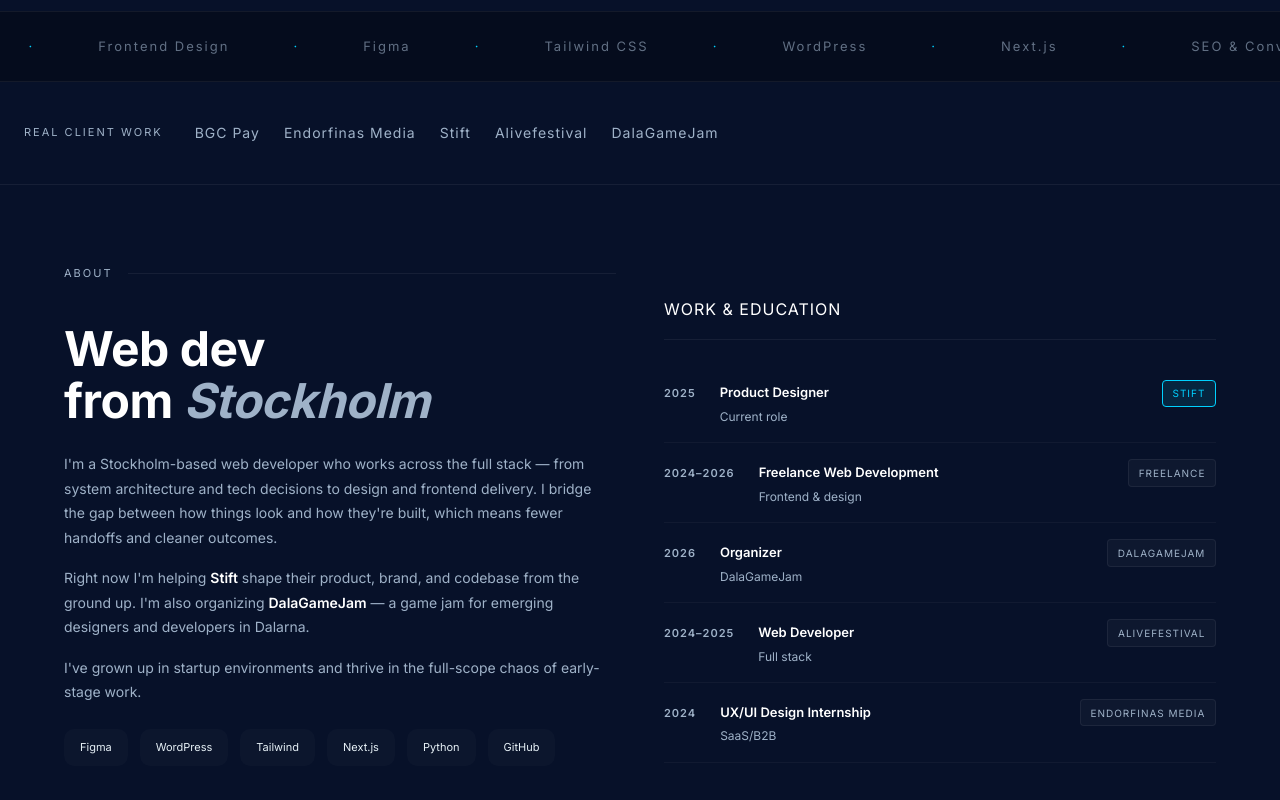
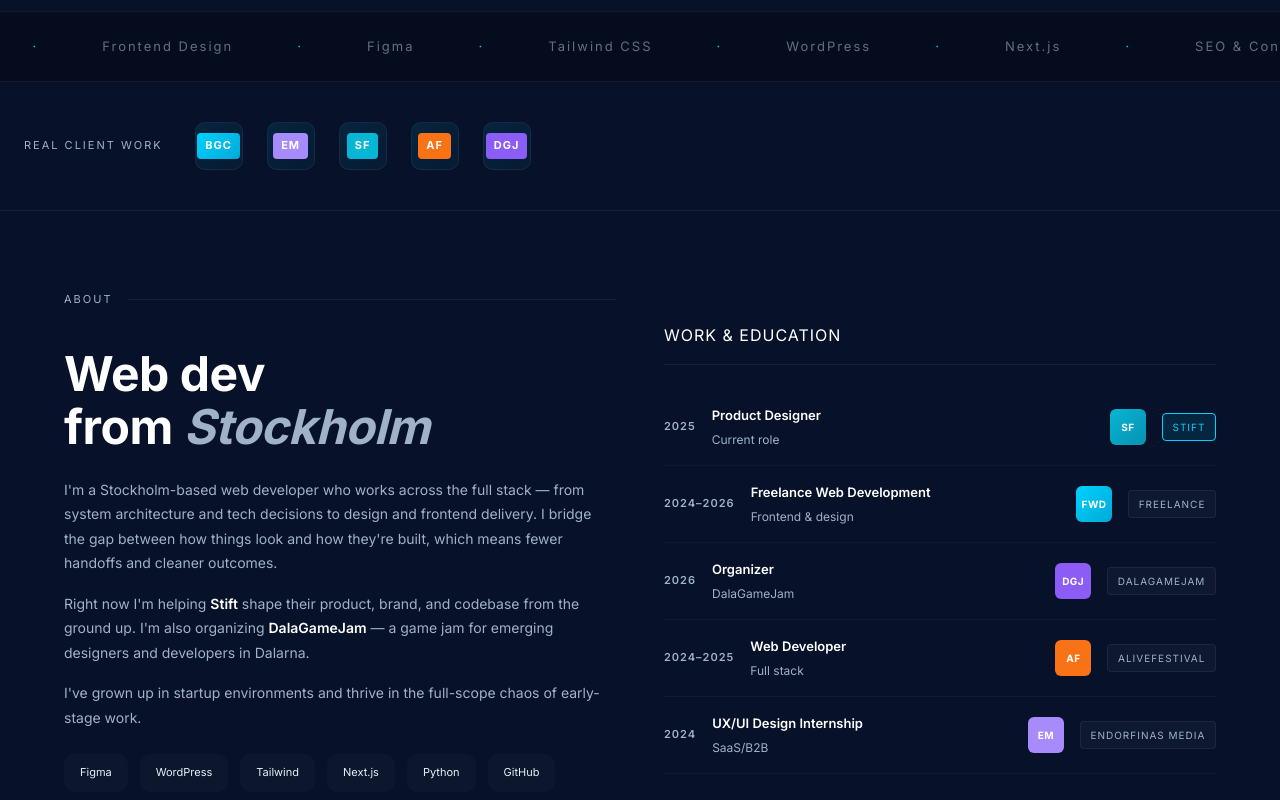
Before and after one commit to BusterSthlm/BusterSthlm.github.io, a plain HTML site: page index.html in a window 1280 px wide. Shown: the part 600-1400 px from the top of the page. Drawn offline with Linux system fonts and the light colour scheme.

Commit message:
Add client & work logos, compact certs section, constrain contact width

```diff
--- a/css/style.css
+++ b/css/style.css
@@ -324,16 +324,33 @@
   justify-content: center;
 }
 
-.client-pill {
-  font-family: var(--ff);
-  font-size: 14px;
-  letter-spacing: 1px;
-  color: var(--muted);
-  transition: color 0.2s;
+.client-logo {
+  width: 48px;
+  height: 48px;
+  border-radius: 10px;
+  background: linear-gradient(135deg, rgba(0, 209, 255, 0.1), rgba(0, 209, 255, 0.05));
+  border: 1px solid var(--line);
+  display: flex;
+  align-items: center;
+  justify-content: center;
+  transition: all 0.2s;
+  cursor: pointer;
 }
 
-.client-pill:hover {
-  color: var(--accent);
+.client-logo:hover {
+  border-color: var(--accent);
+  background: linear-gradient(135deg, rgba(0, 209, 255, 0.2), rgba(0, 209, 255, 0.1));
+}
+
+.client-logo-txt {
+  font-family: var(--ff);
+  font-size: 11px;
+  font-weight: 700;
+  letter-spacing: 1px;
+  color: var(--white);
+  background: linear-gradient(135deg, var(--accent), #00a9d6);
+  padding: 0.25rem 0.5rem;
+  border-radius: 4px;
 }
 
 @media (min-width: 1024px) {
@@ -569,11 +586,11 @@
 
 .exp-row {
   display: grid;
-  grid-template-columns: auto 1fr auto;
-  gap: 1.5rem;
+  grid-template-columns: auto 1fr auto auto;
+  gap: 1rem;
   padding: 1rem 0;
   border-bottom: 1px solid rgba(255, 255, 255, 0.04);
-  align-items: baseline;
+  align-items: center;
 }
 
 .exp-year {
@@ -616,6 +633,24 @@
   border-color: var(--accent);
 }
 
+.exp-logo {
+  width: 36px;
+  height: 36px;
+  border-radius: 6px;
+  background: linear-gradient(135deg, var(--accent), #00a9d6);
+  display: flex;
+  align-items: center;
+  justify-content: center;
+  font-size: 10px;
+  font-weight: 700;
+  color: var(--white);
+  letter-spacing: 0.5px;
+}
+
+.exp-logo.accent {
+  background: linear-gradient(135deg, #06b6d4, #0891b2);
+}
+
 @media (min-width: 1024px) {
   .about-inner {
     grid-template-columns: 1fr 1fr;
@@ -624,6 +659,10 @@
 }
 
 /* ========== CONTACT ========== */
+.contact {
+  padding: 3.5rem 1.5rem;
+}
+
 .contact-inner {
   display: grid;
   grid-template-columns: 1fr;
@@ -915,13 +954,14 @@
 
 /* ========== CERTS ========== */
 .certs {
-  padding: 3rem 1.5rem;
+  padding: 2.5rem 1.5rem;
   border-bottom: 1px solid var(--line);
   background: rgba(0, 0, 0, 0.5);
 }
 
 .certs .section-tag {
   color: rgba(255, 255, 255, 0.4);
+  margin-bottom: 1rem;
 }
 
 .certs .section-tag::after {
@@ -930,23 +970,23 @@
 
 .certs-heading {
   font-family: var(--ff);
-  font-size: clamp(28px, 5vw, 48px);
+  font-size: clamp(20px, 4vw, 32px);
   color: var(--white);
   letter-spacing: -0.5px;
   line-height: 1.1;
-  margin-bottom: 2.5rem;
+  margin-bottom: 1.5rem;
 }
 
 .certs-grid {
   display: grid;
   grid-template-columns: 1fr;
-  gap: 1rem;
+  gap: 0.75rem;
 }
 
 .cert-card {
   background: rgba(255, 255, 255, 0.05);
   border: 1px solid rgba(255, 255, 255, 0.08);
-  padding: 1.5rem;
+  padding: 1rem;
   transition: all 0.2s;
   border-radius: 8px;
 }
@@ -957,22 +997,22 @@
 }
 
 .cert-icon {
-  font-size: 28px;
-  margin-bottom: 1rem;
+  font-size: 24px;
+  margin-bottom: 0.75rem;
   display: block;
 }
 
 .cert-name {
-  font-size: 13px;
+  font-size: 12px;
   color: var(--white);
-  line-height: 1.5;
+  line-height: 1.4;
   font-weight: 600;
 }
 
 .cert-issuer {
-  font-size: 11px;
+  font-size: 10px;
   color: rgba(255, 255, 255, 0.4);
-  margin-top: 0.5rem;
+  margin-top: 0.4rem;
   letter-spacing: 0.5px;
 }
 
--- a/index.html
+++ b/index.html
@@ -60,11 +60,11 @@
     <div class="clients">
       <span class="clients-label">Real client work</span>
       <div class="clients-logos">
-        <span class="client-pill">BGC Pay</span>
-        <span class="client-pill">Endorfinas Media</span>
-        <span class="client-pill">Stift</span>
-        <span class="client-pill">Alivefestival</span>
-        <span class="client-pill">DalaGameJam</span>
+        <div class="client-logo"><span class="client-logo-txt">BGC</span></div>
+        <div class="client-logo"><span class="client-logo-txt" style="background:#a78bfa">EM</span></div>
+        <div class="client-logo"><span class="client-logo-txt" style="background:#06b6d4">SF</span></div>
+        <div class="client-logo"><span class="client-logo-txt" style="background:#f97316">AF</span></div>
+        <div class="client-logo"><span class="client-logo-txt" style="background:#8b5cf6">DGJ</span></div>
       </div>
     </div>
 
@@ -89,11 +89,11 @@
         <div>
           <div class="exp-section">
             <div class="exp-heading">Work & Education</div>
-            <div class="exp-row"><span class="exp-year">2025</span><div class="exp-role">Product Designer<small>Current role</small></div><span class="exp-company accent">Stift</span></div>
-            <div class="exp-row"><span class="exp-year">2024–2026</span><div class="exp-role">Freelance Web Development<small>Frontend & design</small></div><span class="exp-company">Freelance</span></div>
-            <div class="exp-row"><span class="exp-year">2026</span><div class="exp-role">Organizer<small>DalaGameJam</small></div><span class="exp-company">DalaGameJam</span></div>
-            <div class="exp-row"><span class="exp-year">2024–2025</span><div class="exp-role">Web Developer<small>Full stack</small></div><span class="exp-company">Alivefestival</span></div>
-            <div class="exp-row"><span class="exp-year">2024</span><div class="exp-role">UX/UI Design Internship<small>SaaS/B2B</small></div><span class="exp-company">Endorfinas Media</span></div>
+            <div class="exp-row"><span class="exp-year">2025</span><div class="exp-role">Product Designer<small>Current role</small></div><div class="exp-logo accent">SF</div><span class="exp-company accent">Stift</span></div>
+            <div class="exp-row"><span class="exp-year">2024–2026</span><div class="exp-role">Freelance Web Development<small>Frontend & design</small></div><div class="exp-logo">FWD</div><span class="exp-company">Freelance</span></div>
+            <div class="exp-row"><span class="exp-year">2026</span><div class="exp-role">Organizer<small>DalaGameJam</small></div><div class="exp-logo" style="background:#8b5cf6">DGJ</div><span class="exp-company">DalaGameJam</span></div>
+            <div class="exp-row"><span class="exp-year">2024–2025</span><div class="exp-role">Web Developer<small>Full stack</small></div><div class="exp-logo" style="background:#f97316">AF</div><span class="exp-company">Alivefestival</span></div>
+            <div class="exp-row"><span class="exp-year">2024</span><div class="exp-role">UX/UI Design Internship<small>SaaS/B2B</small></div><div class="exp-logo" style="background:#a78bfa">EM</div><span class="exp-company">Endorfinas Media</span></div>
           </div>
         </div>
       </div>
@@ -216,12 +216,12 @@
     <section class="certs">
       <div class="container">
         <div class="section-tag">Recognition</div>
-        <h2 class="certs-heading">Certificates &<br>Hackathons</h2>
+        <h2 class="certs-heading">Certificates & Hackathons</h2>
         <div class="certs-grid">
-          <div class="cert-card"><span class="cert-icon">🎨</span><div class="cert-name">Google UX Design Certificate</div><div class="cert-issuer">Coursera · 2024</div></div>
+          <div class="cert-card"><span class="cert-icon">🎨</span><div class="cert-name">Google UX Design</div><div class="cert-issuer">Coursera · 2024</div></div>
           <div class="cert-card"><span class="cert-icon">🏆</span><div class="cert-name">Rabbit Hole Hackathon</div><div class="cert-issuer">Finalist · 2024</div></div>
           <div class="cert-card"><span class="cert-icon">🤖</span><div class="cert-name">Microsoft AI Fundamentals</div><div class="cert-issuer">Microsoft · 2024</div></div>
-          <div class="cert-card"><span class="cert-icon">🚀</span><div class="cert-name">Go to press, be on schedule</div><div class="cert-issuer">Hyper Island · 2021</div></div>
+          <div class="cert-card"><span class="cert-icon">🚀</span><div class="cert-name">Hyper Island</div><div class="cert-issuer">2021</div></div>
         </div>
       </div>
     </section>
@@ -266,10 +266,11 @@
 
     <!-- Contact (from inspo) -->
     <section class="contact" id="contact">
+      <div class="container">
         <div class="contact-inner">
           <div class="contact-left">
             <div class="section-tag">Get in touch</div>
-          <h2>Let's<br><span>build</span><br>something.</h2>
+            <h2>Let's<br>build<br>something.</h2>
             <p>Available for freelance projects, full-time roles, and anything in between. Drop me a line or find me on LinkedIn.</p>
             <div class="contact-links">
               <a href="mailto:jacksandberg@gmail.com" class="contact-link">
@@ -311,6 +312,7 @@
             <button class="btn-submit" onclick="handleSubmit(this)">Send Message →</button>
           </div>
         </div>
+      </div>
     </section>
   </main>
 
```
Lines whose indentation alone changed are shown as unchanged.
